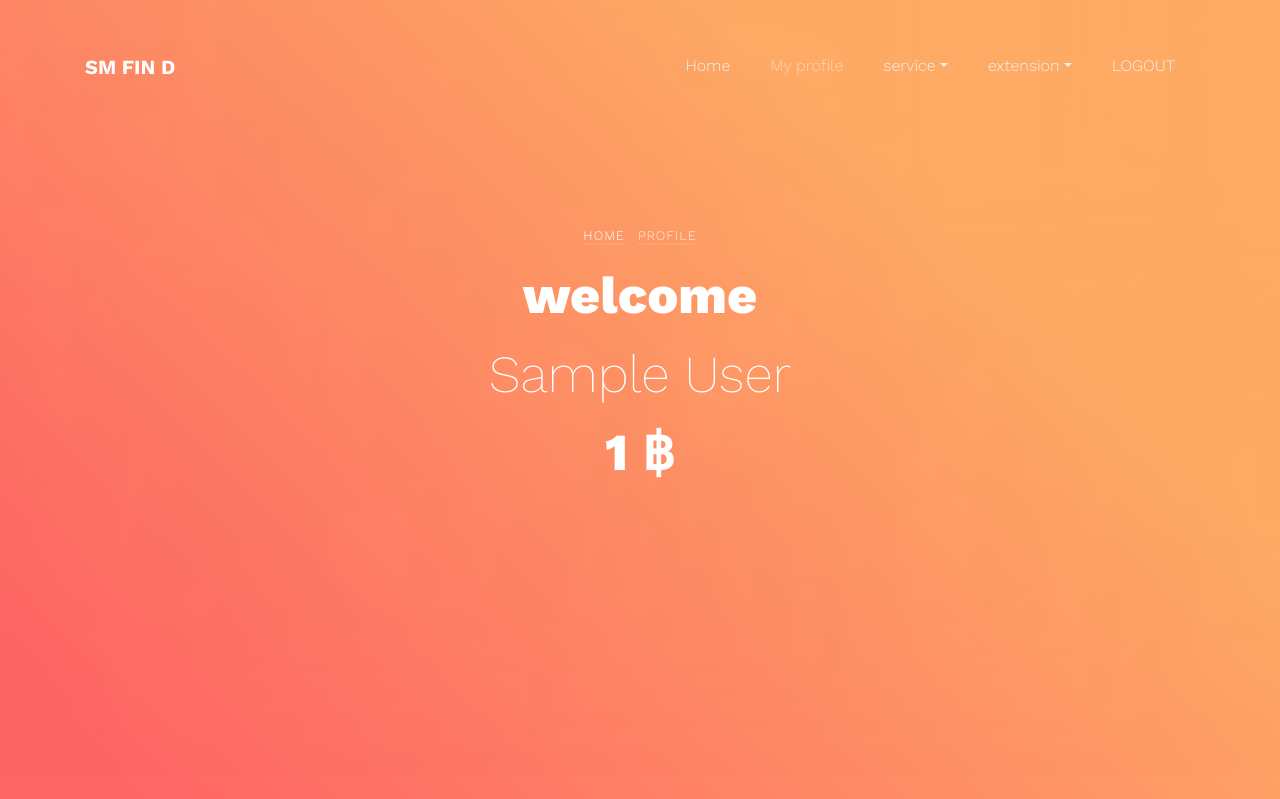
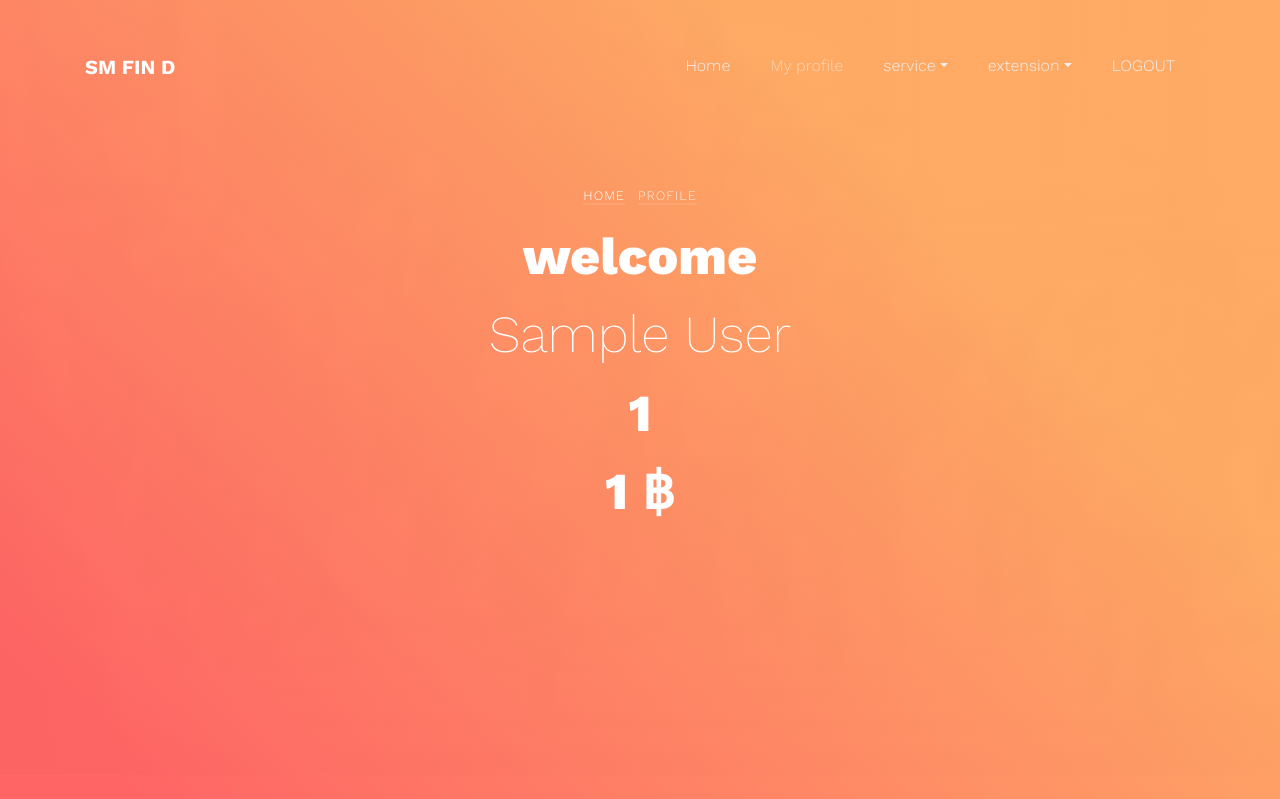
Before and after one commit to 9Chinz/SM-FIND, a PHP site: page /about.php in a window 1280 px wide. Shown: the top 799 px of the page. Run offline with PHP 8.4, Linux system fonts and the light colour scheme; the visitor is signed in with stand-in values (Sample User, id 1); some libraries are stand-ins or nearby versions; some web fonts are replaced.

Commit message:
add check user that already has account yet

```diff
--- a/about.php
+++ b/about.php
@@ -50,7 +50,10 @@
               <p class="breadcrumbs"><span class="mr-2"><a href="index.php">Home</a></span> <span>Profile</span></p>
               <h1 class="mb-3 bread">welcome</h1>
               <h1 class="mb-3 fixfont"><?php echo $_SESSION['username']; ?></h1>
-              <h1 class="mb-3 bread"><?php echo $_SESSION['balance']; ?> ฿</h1>
+              <?php if(isset($_SESSION['hasAccount'])){ ?>
+                <h1 class="mb-3 bread"><?php echo $_SESSION['accountNumber']; ?></h1>
+                <h1 class="mb-3 bread"><?php echo $_SESSION['balance']; ?> ฿</h1>
+              <?php } ?>
             </div>
           </div>
         </div>
```
